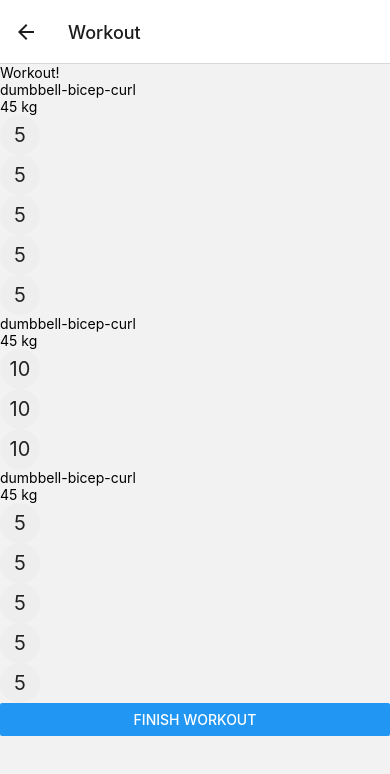
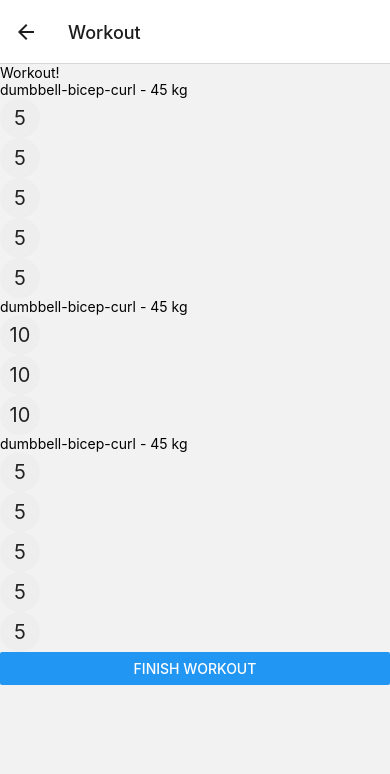
Before and after one commit to ocrnummer/workout-schema, a React Native app: screen /Workout in a window 390 px wide. Shown: the top 774 px of the page. Built offline with nearby package versions, Linux system fonts and the light colour scheme.

Commit message:
most logic done to workout page, tested and all fine. Also typescript

```diff
--- a/components/RepCounter.js
+++ b/components/RepCounter.js
@@ -1,10 +1,9 @@
-import { useEffect, useState } from 'react'
+import React, { useState } from 'react'
 import { View, Text, TouchableOpacity, StyleSheet } from 'react-native'
 
-const RepCounter = ({ reps, handleSuccess }) => {
+const RepCounter = ({ reps, id, handleSuccess }) => {
 	const [counter, setCounter] = useState(reps)
 	const [active, setActive] = useState(false)
-	const [success, setSuccess] = useState(false)
 
 	const handleCount = () => {
 		if (active) {
@@ -19,18 +18,11 @@ const RepCounter = ({ reps, handleSuccess }) => {
 		}
 
 		if (!active && counter === reps) {
-			handleSuccess(true)
+			handleSuccess([id, true])
 		} else {
-			handleSuccess(false)
+			handleSuccess([id, false])
 		}
 	}
-
-	// useEffect(() => {
-	// 	console.log('här')
-	// 	if (success) {
-	// 		handleSuccess(true)
-	// 	}
-	// }, [setSuccess])
 
 	return (
 		<View>
--- a/contexts/UserContext.js
+++ b/contexts/UserContext.js
@@ -1,4 +1,4 @@
-import React, { createContext, useContext, useState } from "react";
+import React, { createContext, useContext, useState, useEffect } from "react";
 import { storage } from "../firebase";
 
 const UserContext = createContext()
@@ -13,12 +13,61 @@ const UserContextProvider = ({ children }) => {
 	const [schemaB, setSchemaB] = useState([])
 	const [schemaC, setSchemaC] = useState([])
 
-	const [sets, setSets] = useState(0)
-	const [reps, setReps] = useState(0)
+	// const [sets, setSets] = useState(0)
+	// const [reps, setReps] = useState(0)
+
+	const testSchema = [
+		{
+			id: 'ex1',
+			name: 'dumbbell-bicep-curl',
+			weight: 45,
+			sets: [
+				{ id: 'ex1set1', success: false },
+				{ id: 'ex1set2', success: false },
+				{ id: 'ex1set3', success: false },
+				{ id: 'ex1set4', success: false },
+				{ id: 'ex1set5', success: false },
+			],
+			reps: 5
+		},
+		{
+			id: 'ex2',
+			name: 'dumbbell-bicep-curl',
+			weight: 45,
+			sets: [
+				{ id: 'ex2set1', success: false },
+				{ id: 'ex2set2', success: false },
+				{ id: 'ex2set3', success: false },
+			],
+			reps: 10
+		},
+		{
+			id: 'ex3',
+			name: 'dumbbell-bicep-curl',
+			weight: 45,
+			sets: [
+				{ id: 'ex3set1', success: false },
+				{ id: 'ex3set2', success: false },
+				{ id: 'ex3set3', success: false },
+				{ id: 'ex3set4', success: false },
+				{ id: 'ex3set5', success: false },
+			],
+			reps: 5
+		},
+	]
+
+	useEffect(() => {
+		setSchemaA(testSchema)
+	}, [])
 
 	const contextValues = {
-		sets,
-		reps
+		user,
+		schemaA,
+		schemaB,
+		schemaC,
+		setSchemaA,
+		setSchemaB,
+		setSchemaC,
 	};
 
 	return (
--- /dev/null
+++ b/interfaces/UserSchemas.ts
@@ -0,0 +1,14 @@
+export interface ExerciseSet {
+	id: string;
+	success: boolean;
+}
+
+export interface UserExcerise {
+	id: string;
+	name: string;
+	weight: number;
+	reps: number;
+	sets: Array<ExerciseSet>;
+}
+
+export interface WorkoutSchema extends Array<UserExcerise> { }
--- a/pages/DashboardPage.js
+++ /dev/null
@@ -1,21 +0,0 @@
-import React, { useState } from 'react'
-import { StyleSheet, Text, View } from 'react-native';
-import SelectWorkout from '../components/SelectWorkout.js'
-import RepCounter from '../components/RepCounter.js'
-
-const DashboardPage = () => {
-
-	return (
-		<View style={styles.container}>
-			<Text>Dashboard Page</Text>
-
-		</View>
-	)
-}
-
-const styles = StyleSheet.create({
-
-});
-
-
-export default DashboardPage
--- /dev/null
+++ b/pages/DashboardPage.tsx
@@ -0,0 +1,27 @@
+import React, { useState } from 'react'
+import { StyleSheet, Text, View, Button } from 'react-native';
+
+const DashboardPage = ({ navigation }: any) => {
+
+	return (
+		<View>
+			<Text>Dashboard Page</Text>
+
+			<Button
+				title="Workout"
+				onPress={() =>
+					navigation.navigate('Workout')
+				}
+			/>
+		</View>
+	)
+}
+
+// const styles = StyleSheet.create({
+// 	container {
+
+// 	}
+// });
+
+
+export default DashboardPage
--- a/pages/HomePage.js
+++ b/pages/HomePage.js
@@ -22,9 +22,9 @@ const HomePage = ({ navigation }) => {
 				}
 			/>
 			<Button
-				title="Workout"
+				title="Dashboard"
 				onPress={() =>
-					navigation.navigate('Workout')
+					navigation.navigate('Dashboard')
 				}
 			/>
 
--- a/pages/WorkoutPage.js
+++ /dev/null
@@ -1,98 +0,0 @@
-import { useState } from 'react'
-
-import { View, Text, Button, ScrollView } from 'react-native'
-import RepCounter from '../components/RepCounter.js'
-
-import { useUserContext } from '../contexts/UserContext.js'
-
-const WorkoutPage = () => {
-	const [success, setSuccess] = useState(false)
-
-	const { sets, reps } = useUserContext()
-
-	const schemaA = [
-		{
-			id: 1,
-			name: 'dumbbell-bicep-curl',
-			weight: 45,
-			sets: [
-				{ id: 1, success: false },
-				{ id: 2, success: false },
-				{ id: 3, success: false },
-				{ id: 4, success: false },
-				{ id: 5, success: false },
-			],
-			reps: 5
-		},
-		{
-			id: 2,
-			name: 'dumbbell-bicep-curl',
-			weight: 45,
-			sets: [
-				{ id: 1, success: false },
-				{ id: 2, success: false },
-				{ id: 3, success: false },
-			],
-			reps: 10
-		},
-		{
-			id: 3,
-			name: 'dumbbell-bicep-curl',
-			weight: 45,
-			sets: [
-				{ id: 1, success: false },
-				{ id: 2, success: false },
-				{ id: 3, success: false },
-				{ id: 4, success: false },
-				{ id: 5, success: false },
-			],
-			reps: 5
-		},
-	]
-
-	const handleFinishWorkout = () => {
-		console.log('Finished workout')
-
-
-
-	}
-
-	const checkIfWorkoutSuccess = (e) => {
-		console.log("workoutpage", e)
-		//setSuccess(true)
-	}
-
-
-	return (
-		<ScrollView>
-			<Text>Workout!</Text>
-
-			{schemaA.map(ex => {
-				return (
-					<ScrollView key={ex.id}>
-						<Text>{ex.name}</Text>
-						<Text>{ex.weight} kg</Text>
-
-						{ex.sets.map((set) => {
-							return (
-								<View key={set.id}>
-									<RepCounter
-										reps={ex.reps}
-										handleSuccess={checkIfWorkoutSuccess}
-									/>
-								</View>
-							)
-						})}
-					</ScrollView>
-				)
-			})}
-
-			<Button
-				onPress={handleFinishWorkout}
-				title="Finish workout"
-			/>
-		</ScrollView>
-	)
-}
-
-export default WorkoutPage
--- /dev/null
+++ b/pages/WorkoutPage.tsx
@@ -0,0 +1,77 @@
+// react
+import { useState, useEffect } from 'react'
+import { View, Text, Button, ScrollView } from 'react-native'
+
+// components & Pages
+import RepCounter from '../components/RepCounter'
+
+// contexts & interfaces
+import { useUserContext } from '../contexts/UserContext'
+import { ExerciseSet, UserExcerise, WorkoutSchema } from '../interfaces/UserSchemas'
+
+const WorkoutPage = ({ navigation }: any) => {
+	const [schema, setSchema] = useState<WorkoutSchema>([])
+	const { schemaA, setSchemaA } = useUserContext()
+
+	const handleFinishWorkout = (): void => {
+		schema.forEach((ex): void => {
+			const success = checkIfWorkoutSuccess(ex as UserExcerise)
+			if (success) {
+				ex.weight += 2.5
+				ex.sets.forEach((set) => set.success = false)
+				setSchemaA(schema)
+			}
+		})
+		navigation.navigate('Dashboard')
+	}
+
+	const checkIfWorkoutSuccess = (ex: UserExcerise) => {
+		const arr: boolean[] = []
+		ex.sets.forEach((set): void => {
+			arr.push(set.success as boolean)
+		})
+		const isEveryItemIstrue = (arr: boolean[]): boolean => arr.every(boolean => boolean === true)
+		return isEveryItemIstrue(arr)
+	}
+
+	const updateSetSuccess = (e: [string, boolean]): void => {
+		(schema.find(ex => ex.id === e[0].slice(0, 3)) as any)
+			.sets.find((set: ExerciseSet) => set.id === e[0])
+			.success = e[1]
+	}
+
+	useEffect(() => {
+		setSchema(schemaA)
+	}, [])
+
+	return (
+		<ScrollView>
+			<Text>Workout!</Text>
+
+			{schema.map(ex => {
+				return (
+					<ScrollView key={ex.id as string}>
+						<Text>{ex.name} - {ex.weight} kg</Text>
+						{ex.sets.map((set) => {
+							return (
+								<View key={set.id}>
+									<RepCounter
+										reps={ex.reps}
+										id={set.id}
+										handleSuccess={updateSetSuccess}
+									/>
+								</View>
+							)
+						})}
+					</ScrollView>
+				)
+			})}
+			<Button
+				onPress={handleFinishWorkout}
+				title="Finish workout"
+			/>
+		</ScrollView>
+	)
+}
+
+export default WorkoutPage
--- /dev/null
+++ b/tsconfig.json
@@ -0,0 +1,3 @@
+{
+    "extends": "@tsconfig/react-native/tsconfig.json"
+}
```
Also changed, not shown: App.js (+6 -6 lines), jest.config.js (added, +11 -0 lines), package.json (+8 -2 lines), 1 other file (tests, documents, lock files or other folders).
